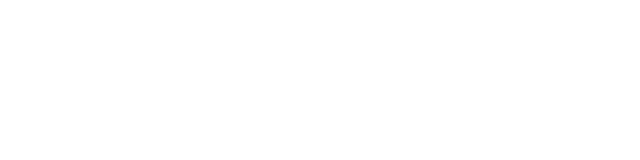
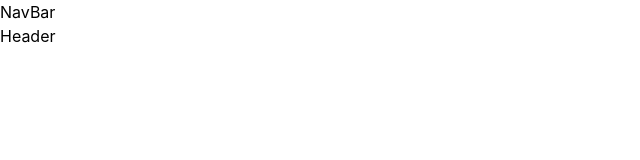
Before and after one commit to Lorenzo-Spadini-ittsrimini/frontend, a React (Vite) app: page / in a window 1280 px wide. Shown: the top 160 px of the page, without its empty margins (0-640 px from the left). Built offline with nearby package versions, Linux system fonts and the light colour scheme.

Commit message:
Creazione Layout

```diff
--- a/package.json
+++ b/package.json
@@ -11,7 +11,8 @@
   },
   "dependencies": {
     "react": "^19.0.0",
-    "react-dom": "^19.0.0"
+    "react-dom": "^19.0.0",
+    "react-router-dom": "^7.5.0"
   },
   "devDependencies": {
     "@eslint/js": "^9.21.0",
--- a/src/App.jsx
+++ b/src/App.jsx
@@ -1,12 +1,13 @@
-import { useState } from 'react'
+import { use, useState } from 'react'
 import Layout from "@/components/Layout.jsx"
 
 function App() {
-  const [count, setCount] = useState(0)
 
   return (
     <>
-      <Layout></Layout>
+      <Layout>
+
+      </Layout>
     </>
   )
 }
--- /dev/null
+++ b/src/components/Header.jsx
@@ -0,0 +1,9 @@
+import React from 'react'
+
+const Header = () => {
+  return (
+    <div>Header</div>
+  )
+}
+
+export default Header
--- a/src/components/Layout.jsx
+++ b/src/components/Layout.jsx
@@ -1,9 +1,15 @@
 import React from 'react'
+import NavBar from './NavBar'
+import Header  from './Header'
 
 const layout = ({children}) => {
   return (
-    <div>
-        {children}
+    <div className='w-screen h-screen'>
+        <NavBar></NavBar>
+        <Header></Header>
+        <main>
+            {children}
+        </main>
     </div>
   )
 }
--- /dev/null
+++ b/src/components/NavBar.jsx
@@ -0,0 +1,10 @@
+import React from 'react'
+
+const NavBar = () => {
+
+  return (
+    <div>NavBar</div>
+  )
+}
+
+export default NavBar
--- a/src/index.css
+++ b/src/index.css
@@ -1,3 +1,4 @@
 @tailwind base;
 @tailwind components;
 @tailwind utilities;
+*{margin: 0; padding: 0; box-sizing: border-box;}
```
Also changed, not shown: 1 other file (tests, documents, lock files or other folders).
